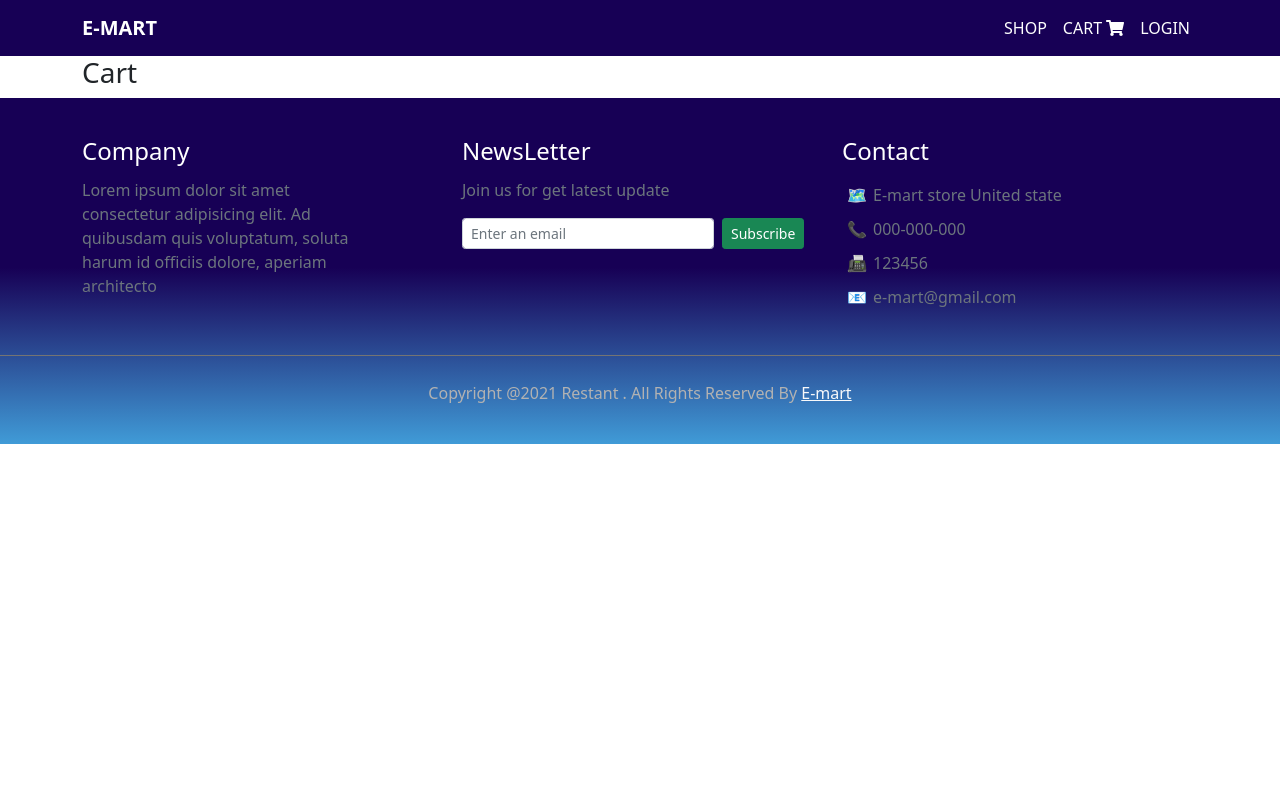
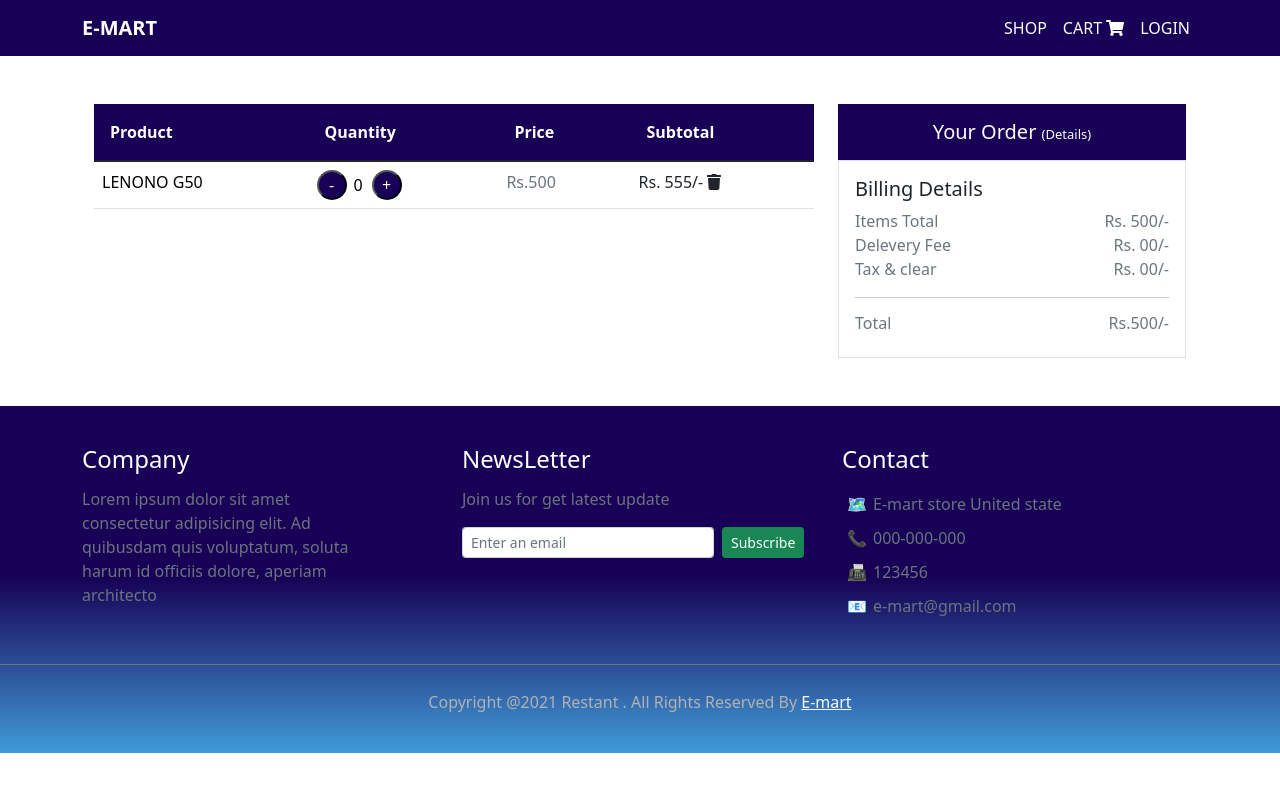
Before and after one commit to divyeshchudasama/MERN-e-commerce-project, a React (Create React App) app in the folder e-mart/: page /cart in a window 1280 px wide. Shown: the top 792 px of the page. Built offline with nearby package versions, Linux system fonts and the light colour scheme.

Commit message:
cart page & detail page
cart page & detail page

```diff
--- a/e-mart/src/components/cart/Cart.jsx
+++ b/e-mart/src/components/cart/Cart.jsx
@@ -1,11 +1,96 @@
-import React from "react";
+import React, {useState}from "react";
+import { FontAwesomeIcon } from "@fortawesome/react-fontawesome";
+import { faTrash } from "@fortawesome/free-solid-svg-icons";
+import { Link } from "react-router-dom";
 import styles from "./Cart.module.css";
+import images from "../../images/bird.jpg"
+
 
 function Cart() {
+
+ const [count, setCount] = useState(0)
+  const decrementValue = () => {
+      setCount(count-1)
+  }
+
+  const incrementValue = () => {
+    setCount(count+1)
+   }
   return (
-    <div>
-      <h3>Cart</h3>
-    </div>
+    <section>
+      <div className="container py-5">
+        <div className="">
+          <div className="row">
+            <div className="col-lg-8 col-sm-8 col-12">
+              <div className="table-responsive">
+                <table className="table">
+                  <thead>
+                    <tr className={styles.cartBg}>
+                      <th className="text-white p-3">Product</th>
+                      <th className="text-white p-3">Quantity</th>
+                      <th className="text-white p-3">Price</th>
+                      <th className="text-white p-3">Subtotal</th>
+                    </tr>
+                  </thead>
+                  <tbody className="">
+                    <tr>
+                      <td>
+                          <div className="">
+                            {/* <p className="">LENOVO G50</p> */}
+                            <Link className={styles.links} to="/details">
+                             LENONO G50
+                             </Link>
+                          </div>
+                      </td>
+                      <td>
+                        <div className="mc-count">
+                          <input type="button" onClick="decrementValue()" value="-" className={styles.inc} onClick={decrementValue}/>
+                          <input type="text" name="quantity" value={count} maxLength="2" max="100" size="1" id="number" className={styles.num}/>
+                          <input type="button" onClick="incrementValue()" value="+" className={styles.inc} onClick={incrementValue}/>
+                        </div>
+                      </td>
+                      <td className="text-muted">Rs.500</td>
+                      <td className="font-width-bold">Rs. 555/-  <FontAwesomeIcon icon={faTrash} /></td>
+                    </tr>
+                  </tbody>
+                </table>
+              </div>
+            </div>
+            <div className="col-lg-4 col-sm-4 col-12">
+              <div className="">
+                <div className={styles.cartBg}>
+                  <h5 className={`text-white py-3 text-center mb-0`}>Your Order <span className={styles.detf}>(Details)</span></h5>
+                </div>
+                <div className="border py-3 px-3">
+                  <h5 className={`${styles.d} font-weight-bold`}>Billing Details</h5>
+                  <div className="d-flex justify-content-between">
+                    <div className="text-muted">Items Total</div>
+                    <div className="text-muted"> Rs. 500/-</div>
+                  </div>
+                  <div className="d-flex justify-content-between">
+                    <div className="text-muted">Delevery Fee</div>
+                    <div className="text-muted"> Rs. 00/-</div>
+                  </div>
+                  <div className="d-flex justify-content-between">
+                    <div className="text-muted">Tax & clear</div>
+                    <div className="text-muted"> Rs. 00/-</div>
+                  </div>
+                  <hr></hr>
+                  <div className="d-flex justify-content-between">
+                    <div className="text-muted"><h6>Total</h6></div>
+                    <div className="text-muted"><h6>Rs.500/-</h6></div>
+                  </div>
+                </div>
+              </div>
+            </div>
+
+          </div>
+
+        </div>
+
+      </div>
+    </section>
+
   );
 }
 
--- a/e-mart/src/components/cart/Cart.module.css
+++ b/e-mart/src/components/cart/Cart.module.css
@@ -0,0 +1,25 @@
+.cartBg {
+    background-color: #170055;
+  }
+.detf{
+    font-size: 13px;
+}
+.inc{
+    width: 30px;
+    height: 30px;
+    background-color: #170055;
+    color:white;
+    border-radius: 25px;
+}
+.num{
+    width: 25px;
+    border:0px;
+    padding: 0px 7px;
+}
+.links{
+    color: black;
+    text-decoration: none;
+}
+.dimage{
+    width: 100px;
+}
--- a/e-mart/src/components/details/Details.jsx
+++ b/e-mart/src/components/details/Details.jsx
@@ -1,12 +1,73 @@
 import React from "react";
+import { FontAwesomeIcon } from "@fortawesome/react-fontawesome";
+import { faPen, faStar } from "@fortawesome/free-solid-svg-icons";
 import styles from "./Details.module.css";
+import images from "../../images/bird.jpg"
 
 function Details() {
   return (
-    <div>
-      <h3>Details</h3>
-      <h2>Praveen</h2>
-    </div>
+    <section>
+      <div className="container my-5">
+        <div className="row">
+          <div className="col-lg-5 col-sm-5 col-12">
+            <div >
+              <img  src={images} alt="" className={styles.dimage}></img>
+            </div>
+          </div>
+          <div className="col-lg-7 col-sm-7 col-12">
+            <div className="">
+              <h4>Accuseantium Doloremque</h4>
+            </div>
+
+            <div className="rating-wapper my-2">
+              <span className="">
+                <FontAwesomeIcon icon={faStar} />
+                <FontAwesomeIcon icon={faStar} />
+                <FontAwesomeIcon icon={faStar} />
+                <FontAwesomeIcon icon={faStar} />
+              </span>
+              <a href="" className="m-3">1 reviews</a>
+            </div>
+            <div className="">
+              <ul className={styles.deus} >
+                <li><span className={styles.decs}>Manufacture</span><h6>DGP</h6></li>
+                <li><span className={styles.decs}>Product Code</span>Product123</li>
+                <li><span className={styles.decs}>Reward Points</span>300</li>
+                <li><span className={styles.decs}>Avaliabilty</span>In Stock</li>
+              </ul>
+            </div>
+            <div className="my-3">
+              <h4>Description</h4>
+              <p>Lorem ipsum dolor sit amet consectetur adipisicing elit. Itaque mollitia harum quae corrupti vero minus alias molestias
+                 non neque fuga doloribus doloremque voluptates iusto iure pariatur vitae, cum qui cumque?</p>
+            </div>
+            <div className={`d-flex justify-content-between align-item-center points`}>
+
+                <div className="">
+                  <ul className="list-unstyled">
+                    <li><h3 className="">Rs.500/-</h3></li>
+                    <li className="">Ex Tax: Rs. 85.00</li>
+
+                  </ul>
+                </div>
+                <div className="">
+                  <label>QTY</label>
+                  <input type="text" name="quality" value="1" size="2" id="" className={styles.qty}></input>
+                  <button variant="success"
+                        className={`${styles.btn}`}
+                        type="submit">Add To cart</button>
+
+                </div>
+            </div>
+
+          </div>
+        </div>
+      </div>
+    </section>
+    // <div>
+    //   <h3>Details</h3>
+    //   <h2>Praveen</h2>
+    // </div>
   );
 }
 
--- a/e-mart/src/components/details/Details.module.css
+++ b/e-mart/src/components/details/Details.module.css
@@ -0,0 +1,38 @@
+.decs{
+    width: 215px;
+    float: left;
+}
+.deus{
+    padding-left: 0px;
+}
+.deus li{
+    padding: 3px;
+}
+.qty{
+    height: 25px;
+    width: 25px;
+    padding: 5px;
+    margin: 5px;
+    margin-right: 10px;
+}
+.btn {
+    border-radius: 25px;
+    width: 10em;
+    background-color: #098a5a;
+    border: 1px solid #098a5a;
+    color: white;
+    padding: 5px;
+  }
+  .btn:hover {
+    background-color: white;
+    color: #098a5a;
+    font-weight: 500;
+  }
+  .dadd{
+      width: 200px;
+      float: left;
+  }
+  .dimage{
+      width: 100%;
+
+  }
--- a/e-mart/src/components/home/Home.jsx
+++ b/e-mart/src/components/home/Home.jsx
@@ -4,6 +4,7 @@ import styles from "./Home.module.css";
 
 function Home() {
   return (
+
     <div>
       <CardGroup className="mt-5">
         <Card>
```
Also changed, not shown: 1 other file (tests, documents, lock files or other folders).
